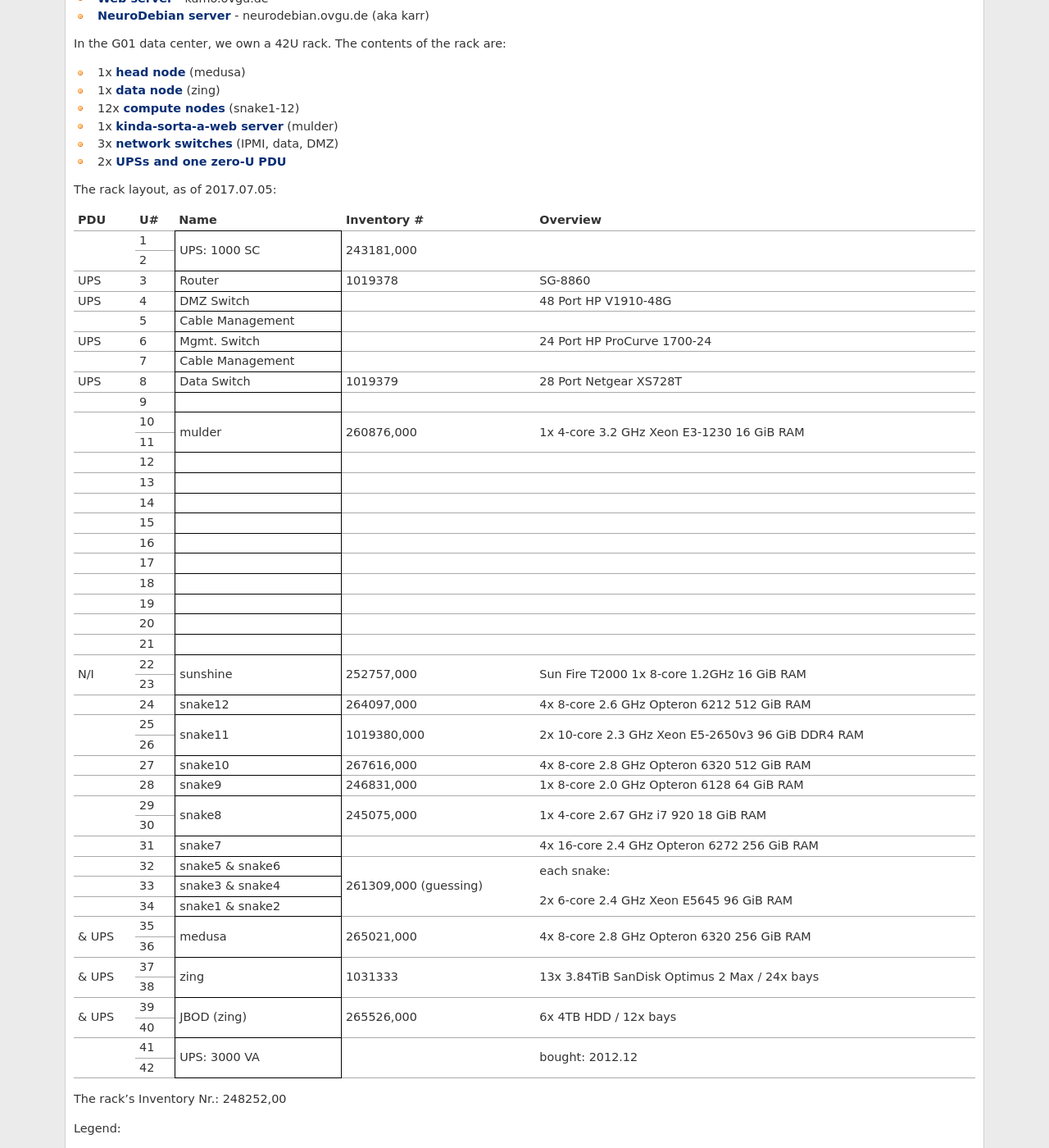
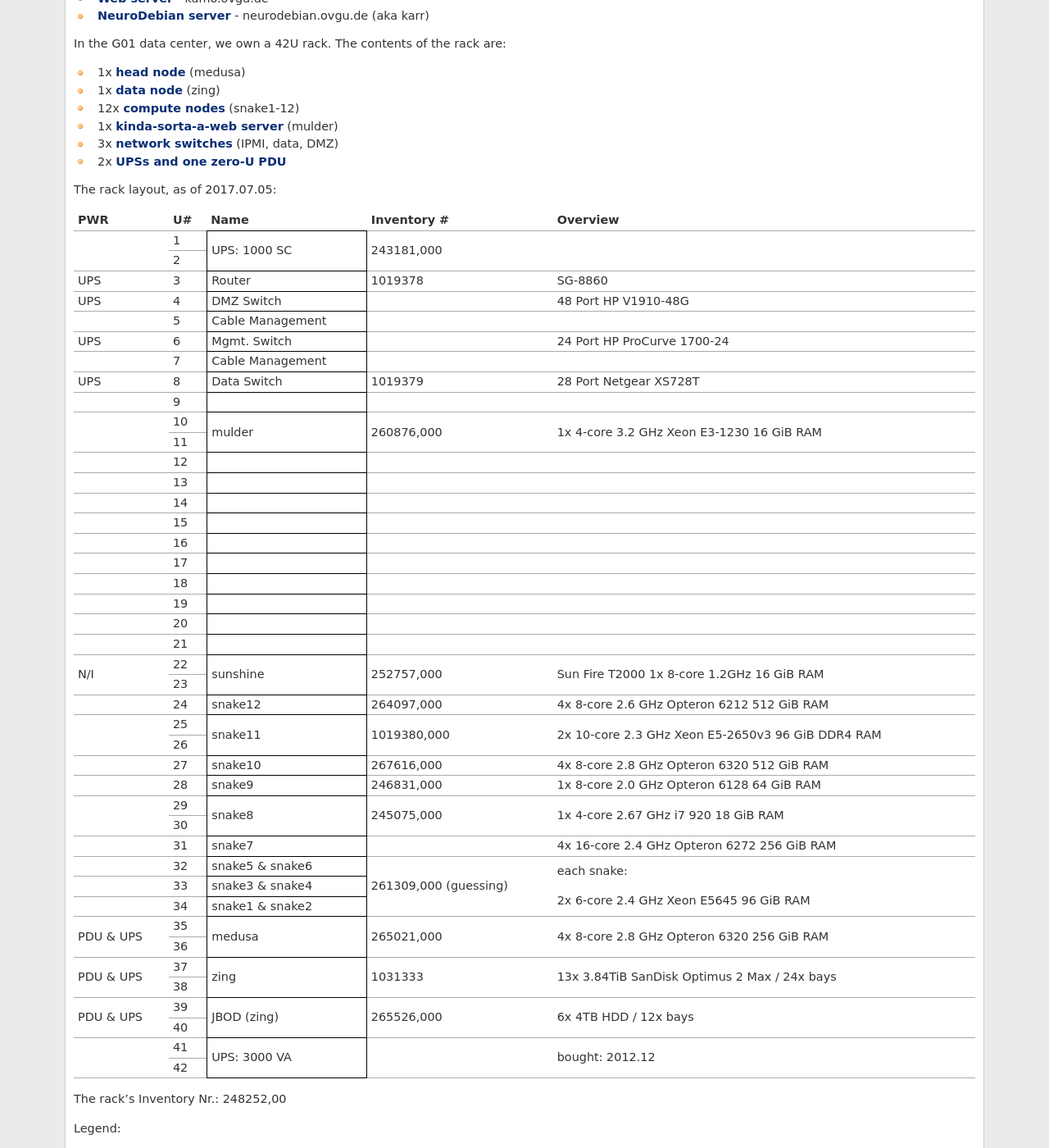
Before and after one commit to psychoinformatics-de/ipsy-docs, a Sphinx documentation site: the page built from source/internal/data_center/index.rst, in a window 1280 px wide and 1400 px high, scrolled down 583 px. Shown: the whole window at 82% size. Built offline with Sphinx 7.4.7, drawn with Linux system fonts in a browser that asks for light colours; formulas are drawn with MathJax 3.

Commit message:
No need to track PDU #s; all in PDU web UI
But do note which are both UPS and PDU

```diff
--- a/source/internal/data_center/index.rst
+++ b/source/internal/data_center/index.rst
@@ -12,7 +12,7 @@ server.
 .. cssclass:: dc-rack
 
 +-----+----+-----------------+-------------+-----------------------------------+
-| PDU | U# | Name            | Inventory # | Overview                          |
+| PWR | U# | Name            | Inventory # | Overview                          |
 +=====+====+=================+=============+===================================+
 |     | 4  |                 | (likely     | 9x 4TB drives / 12x bays          |
 +     +----+ JBOD (thunk)    | part of     |                                   |
@@ -54,7 +54,7 @@ The rack layout, as of 2017.07.05:
 .. cssclass:: dc-rack
 
 +-----+----+-----------------+-------------+-----------------------------------+
-| PDU | U# | Name            | Inventory # | Overview                          |
+| PWR | U# | Name            | Inventory # | Overview                          |
 +=====+====+=================+=============+===================================+
 |     | 1  |                 | 243181,000  |                                   |
 +     +----+ UPS: 1000 SC    |             |                                   |
@@ -128,15 +128,15 @@ The rack layout, as of 2017.07.05:
 +-----+----+-----------------+             | 96 GiB RAM                        |
 |     | 34 | snake1 & snake2 |             |                                   |
 +-----+----+-----------------+-------------+-----------------------------------+
-|     | 35 | medusa          | 265021,000  | 4x 8-core 2.8 GHz Opteron 6320    |
+| PDU | 35 | medusa          | 265021,000  | 4x 8-core 2.8 GHz Opteron 6320    |
 + \&  +----+                 +             + 256 GiB RAM                       +
 | UPS | 36 |                 |             |                                   |
 +-----+----+-----------------+-------------+-----------------------------------+
-|     | 37 | zing            | 1031333     | 13x 3.84TiB SanDisk Optimus 2 Max |
+| PDU | 37 | zing            | 1031333     | 13x 3.84TiB SanDisk Optimus 2 Max |
 + \&  +----+                 |             | / 24x bays                        |
 | UPS | 38 |                 |             |                                   |
 +-----+----+-----------------+-------------+-----------------------------------+
-|     | 39 | JBOD (zing)     | 265526,000  | 6x 4TB HDD / 12x bays             |
+| PDU | 39 | JBOD (zing)     | 265526,000  | 6x 4TB HDD / 12x bays             |
 + \&  +----+                 |             |                                   |
 | UPS | 40 |                 |             |                                   |
 +-----+----+-----------------+-------------+-----------------------------------+
```
